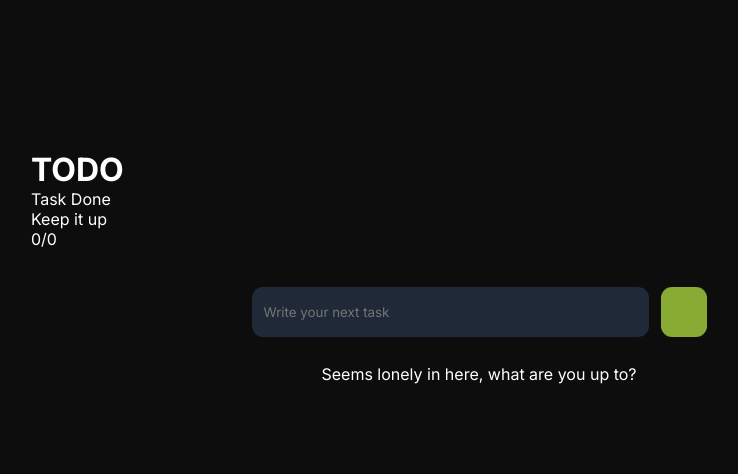
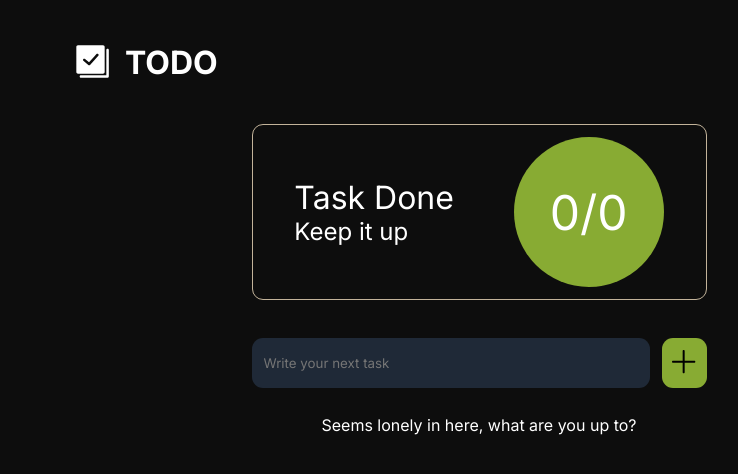
Before and after one commit to zluigon/todo-app, a Next.js app: page / in a window 1280 px wide. Shown: the top 474 px of the page, without its empty margins (161-899 px from the left). Built offline with nearby package versions, Linux system fonts and the light colour scheme.

Commit message:
update: applied style classes to components

```diff
--- a/src/app/styles.css
+++ b/src/app/styles.css
@@ -33,11 +33,11 @@ button {
 	white-space: nowrap;
 }
 
-.text-large {
+.text_large {
 	font-size: 32px;
 }
 
-.text-small {
+.text_small {
 	font-size: 24px;
 }
 
--- a/src/components/Form.jsx
+++ b/src/components/Form.jsx
@@ -1,6 +1,6 @@
-'use client';
+"use client";
 
-function Form(){
+function Form() {
 	const handleSubmit = (event) => {
 		event.preventDefault();
 		event.target.reset();
@@ -9,12 +9,29 @@ function Form(){
 	return (
 		<form className="form" onSubmit={handleSubmit}>
 			<label htmlFor="todo">
-                <input type="text" id="todo" placeholder="Write your next task" required />
+				<input
+					type="text"
+					id="todo"
+					placeholder="Write your next task"
+					required
+				/>
 			</label>
 			<button>
 				<span className="visually-hidden">Submit</span>
-                <svg>
-                    <path d=""/>
+				<svg
+					clipRule="evenodd"
+					fillRule="evenodd"
+					strokeLinejoin="round"
+					strokeMiterlimit="2"
+					viewBox="0 0 24 24"
+					xmlns="http://www.w3.org/2000/svg"
+					width={32}
+					height={32}
+				>
+					<path
+						d="m11 11h-7.25c-.414 0-.75.336-.75.75s.336.75.75.75h7.25v7.25c0 .414.336.75.75.75s.75-.336.75-.75v-7.25h7.25c.414 0 .75-.336.75-.75s-.336-.75-.75-.75h-7.25v-7.25c0-.414-.336-.75-.75-.75s-.75.336-.75.75z"
+						fillRule="nonzero"
+					/>
 				</svg>
 			</button>
 		</form>
--- a/src/components/Header.jsx
+++ b/src/components/Header.jsx
@@ -1,11 +1,24 @@
 function Header() {
 	return (
-		<>
-			<svg>
-				<path d="" />
+		<header>
+			<svg
+				xmlns="http://www.w3.org/2000/svg"
+				clipRule="evenodd"
+				fillRule="evenodd"
+				strokeLinejoin="round"
+				strokeMiterlimit="2"
+				viewBox="0 0 24 24"
+				width={40}
+				height={40}
+				fill="#fff"
+			>
+				<path
+					d="m20 20h-15.25c-.414 0-.75.336-.75.75s.336.75.75.75h15.75c.53 0 1-.47 1-1v-15.75c0-.414-.336-.75-.75-.75s-.75.336-.75.75zm-1-17c0-.478-.379-1-1-1h-15c-.62 0-1 .519-1 1v15c0 .621.52 1 1 1h15c.478 0 1-.379 1-1zm-12.751 8.306c-.165-.147-.249-.351-.249-.556 0-.411.333-.746.748-.746.178 0 .355.062.499.19l2.371 2.011 4.453-4.962c.149-.161.35-.243.554-.243.417 0 .748.336.748.746 0 .179-.065.359-.196.503l-4.953 5.508c-.148.161-.35.243-.553.243-.177 0-.356-.063-.498-.19z"
+					fillRule="nonzero"
+				/>
 			</svg>
 			<h1>TODO</h1>
-		</>
+		</header>
 	);
 }
 
--- a/src/components/TODOHero.jsx
+++ b/src/components/TODOHero.jsx
@@ -1,9 +1,9 @@
 function TODOHero({todos_completed, total_todos}) {
     return (
-        <section>
+        <section className="todohero_section">
             <div>
-                <p>Task Done</p>
-                <p>Keep it up</p>
+                <p className="text_large">Task Done</p>
+                <p className="text_small">Keep it up</p>
             </div>
             <div>
                 {todos_completed}/{total_todos}
```
Lines whose indentation alone changed are shown as unchanged.
